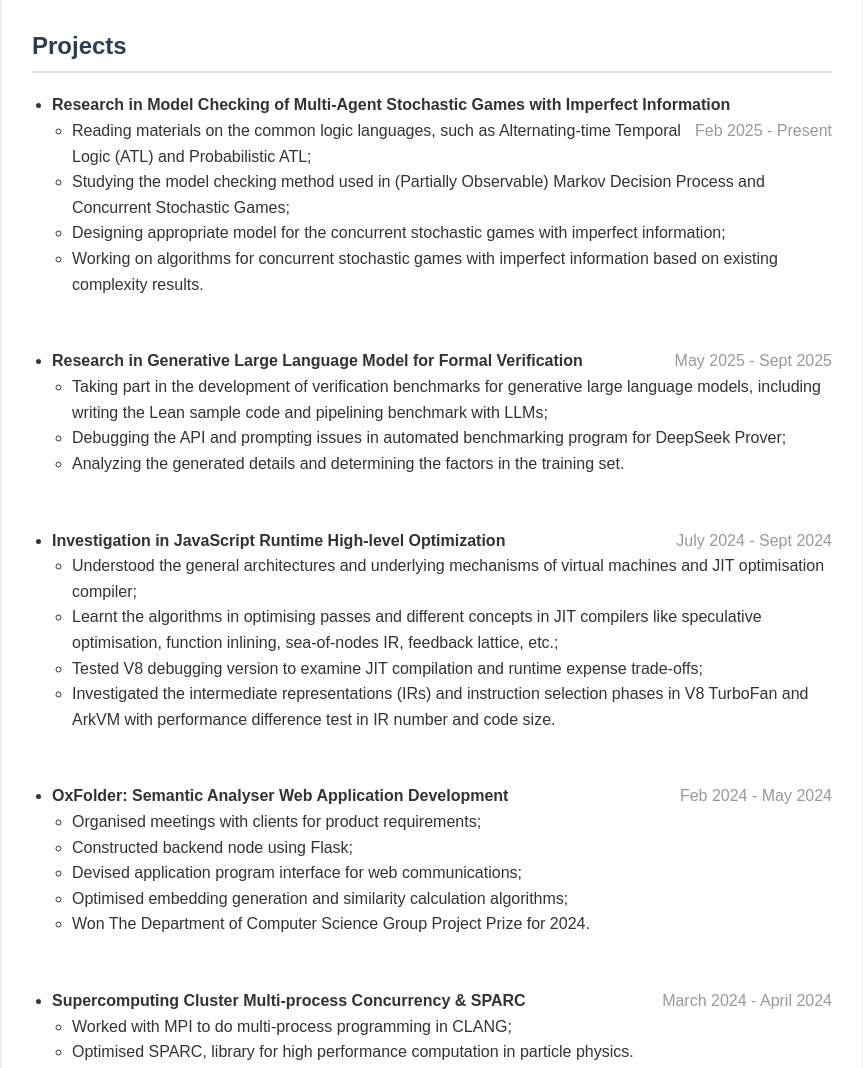
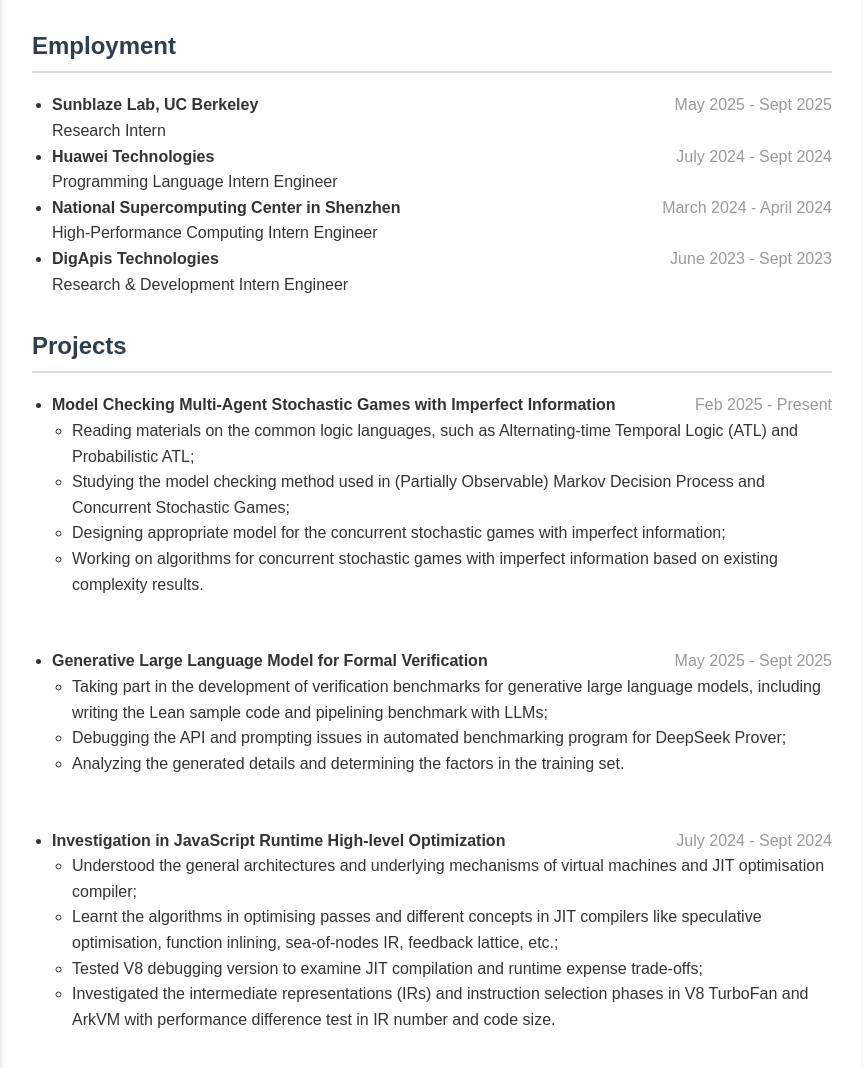
Before and after one commit to yanggao04/yanggao04.github.io, a plain HTML site: page index.html in a window 1280 px wide. Shown: the part 654-1722 px from the top of the page, without its empty margins (208-1071 px from the left). Drawn offline with Linux system fonts and the light colour scheme.

Commit message:
Update Oct 21, 2025: adding employment and reformulate

```diff
--- a/index.html
+++ b/index.html
@@ -88,9 +88,29 @@
     </div>
 
     <div class="section">
+      <h2>Employment</h2>
+      <ul>
+        <li><strong>Sunblaze Lab, UC Berkeley</strong>
+        <span class="date">May 2025 - Sept 2025</span>
+        <br>Research Intern
+
+        <li><strong>Huawei Technologies</strong>
+        <span class="date">July 2024 - Sept 2024</span>
+        <br>Programming Language Intern Engineer
+
+        <li><strong>National Supercomputing Center in Shenzhen</strong>
+        <span class="date">March 2024 - April 2024</span>
+        <br>High-Performance Computing Intern Engineer
+
+        <li><strong>DigApis Technologies</strong>
+        <span class="date">June 2023 - Sept 2023</span>
+        <br>Research & Development Intern Engineer
+      </ul>
+
+    <div class="section">
       <h2>Projects</h2>
       <ul>
-        <li><strong>Research in Model Checking of Multi-Agent Stochastic Games with Imperfect Information</strong>
+        <li><strong>Model Checking Multi-Agent Stochastic Games with Imperfect Information</strong>
           <span class="date">Feb 2025 - Present</span>
           <ul>
             <li> Reading materials on the common logic languages, such as Alternating-time Temporal Logic (ATL) and Probabilistic ATL;
@@ -102,7 +122,7 @@
 
         <br></br>
 
-        <li><strong>Research in Generative Large Language Model for Formal Verification</strong>
+        <li><strong>Generative Large Language Model for Formal Verification</strong>
           <span class="date">May 2025 - Sept 2025</span>
           <ul>
             <li> Taking part in the development of verification benchmarks for generative large language models, including writing the Lean sample code and pipelining benchmark with LLMs;
@@ -138,7 +158,7 @@
 
         <br></br>
 
-        <li><strong>Supercomputing Cluster Multi-process Concurrency & SPARC</strong>
+<!--         <li><strong>Supercomputing Cluster Multi-process Concurrency & SPARC</strong>
           <span class="date">March 2024 - April 2024</span>
           <ul>
             <li> Worked with MPI to do multi-process programming in CLANG;
@@ -146,7 +166,7 @@
           </ul>
         </li>
 
-        <br></br>
+        <br></br> -->
 
         <li><strong>Tracer: Software Development of a Thread Monitor</strong>
           <span class="date">June 2023 - Sept 2023</span>
```
